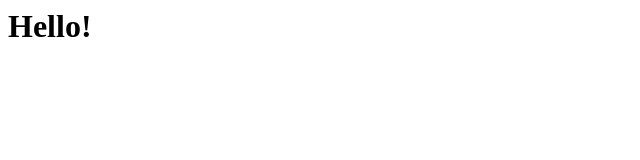
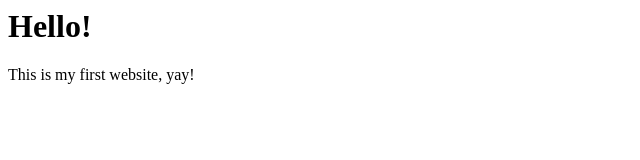
Before and after one commit to 007-hd/intro-to-github, a plain HTML site: page index.html in a window 1280 px wide. Shown: the whole page, without its empty margins (0-640 px from the left). Drawn offline with Linux system fonts and the light colour scheme.

Commit message:
Add more description to the bottom

```diff
--- a/index.html
+++ b/index.html
@@ -1 +1,2 @@
 <h1>Hello!</h1>
+<p>This is my first website, yay!</p>
```
